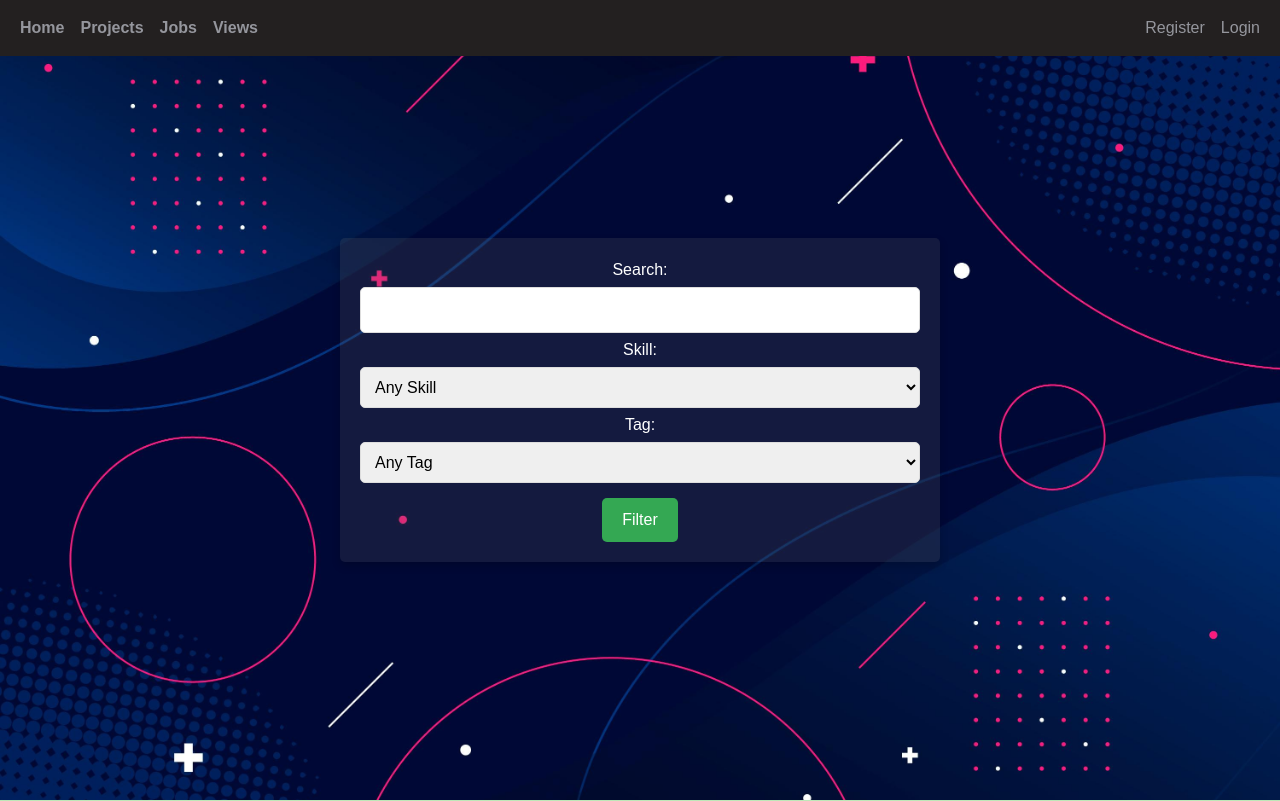
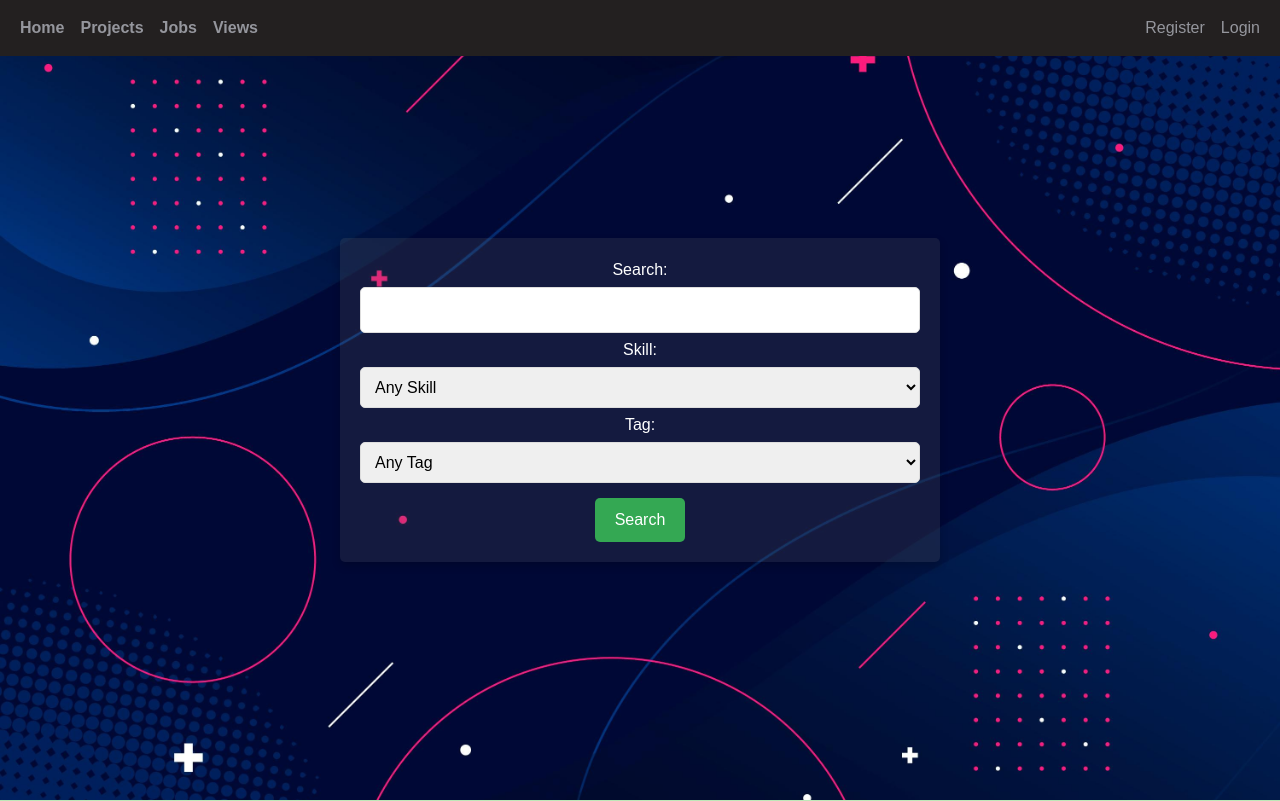
Before and after one commit to kunalpanda/DBMS_Final_Proj, a PHP site: page / in a window 1280 px wide. Shown: the top 801 px of the page. Run offline with PHP 8.4, Linux system fonts and the light colour scheme; data that the repository does not hold is empty; some libraries are stand-ins or nearby versions.

Commit message:
Change value of search button

```diff
--- a/search.php
+++ b/search.php
@@ -25,7 +25,7 @@ function displaySearchForm($conn) {
             <option value="">Any Tag</option>';
     getDropdownOptions($conn, "SELECT TagName as value, TagName as label FROM Tags");
     echo '</select>
-        <input type="submit" value="Filter" />
+        <input type="submit" value="Search" />
     </form>';
 }
 
```
